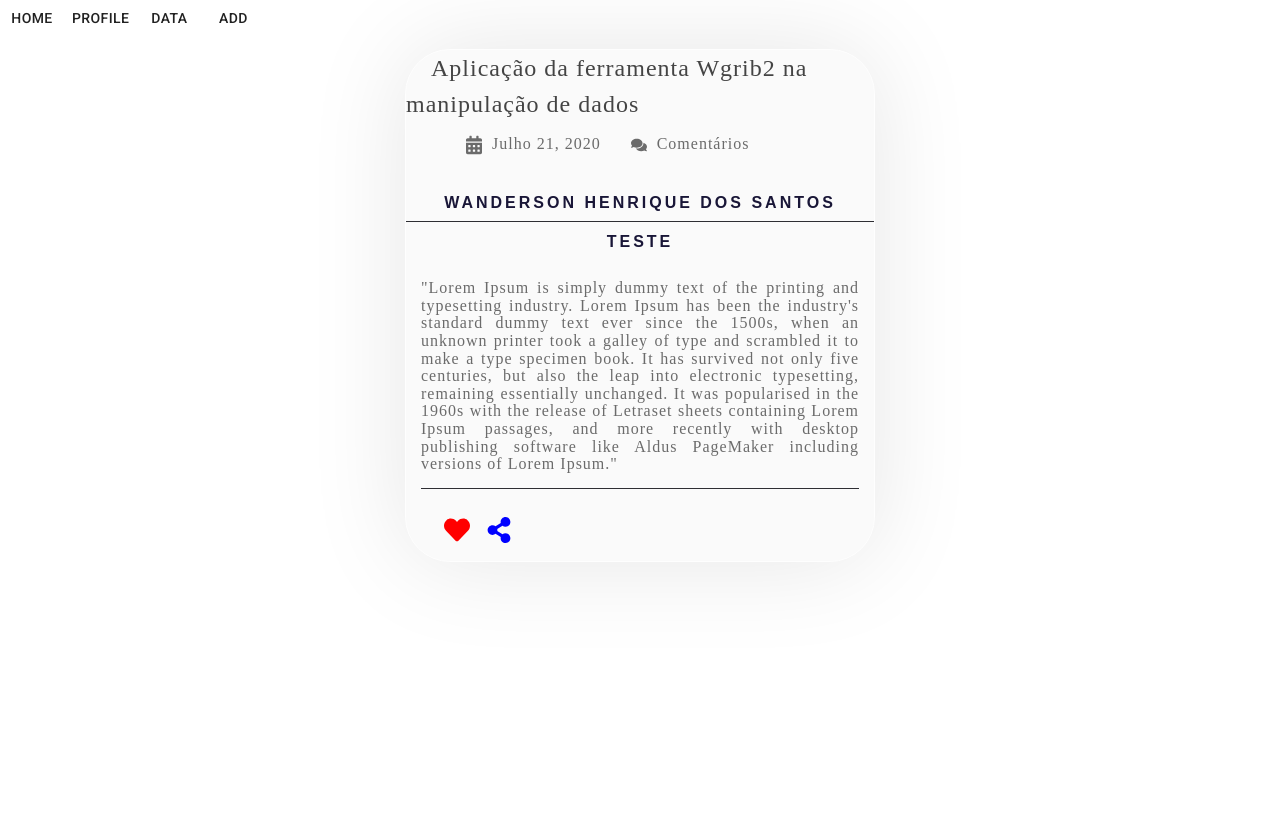
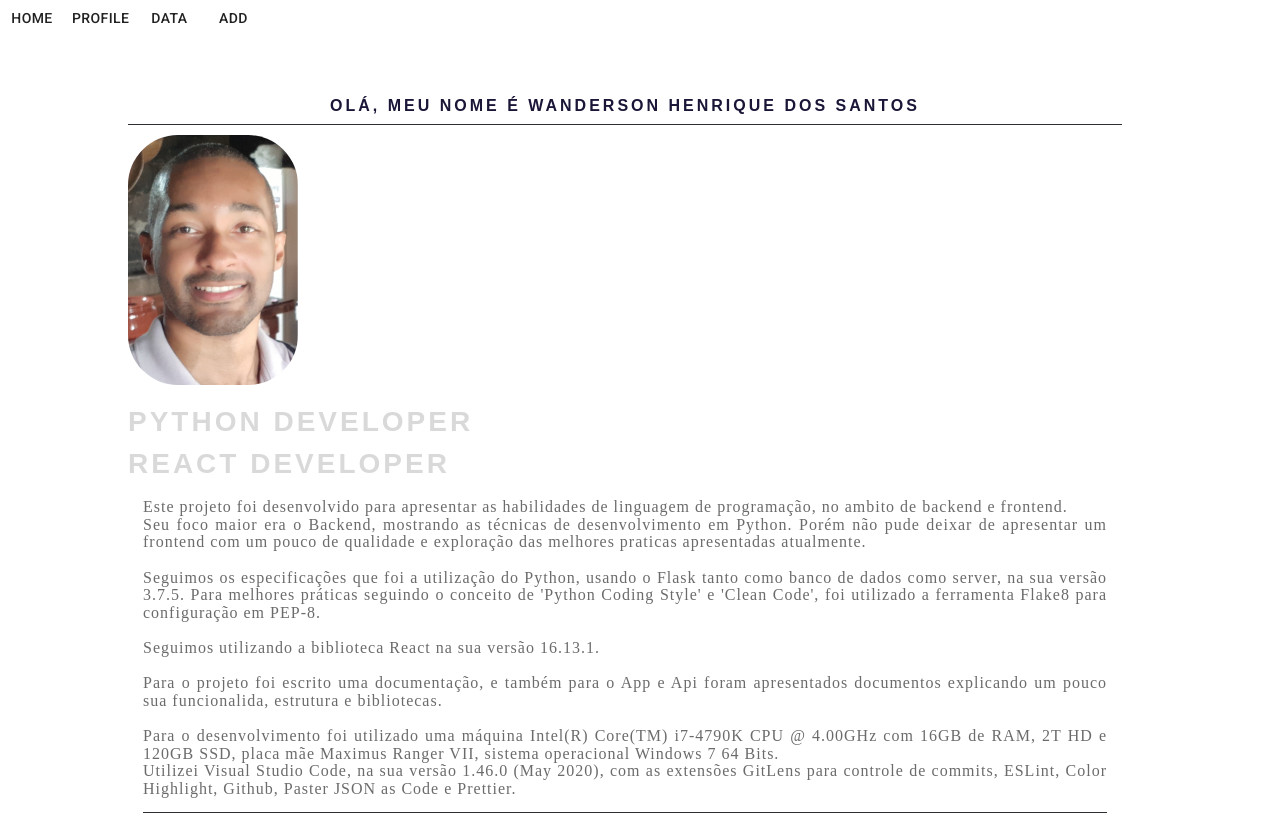
Before and after one commit to Wanhenri/Projeto-ERP, a React (Create React App) app in the folder app/: page / in a window 1280 px wide. Before the commit the page ends 800 px from the top, so only its background shows below. Built offline with nearby package versions, Linux system fonts and the light colour scheme.

Commit message:
atualização do routes+atualização do MenuDrop+assent com a imagem + add component cracha in welcome

```diff
--- a/app/src/component/MenuDrop/index.js
+++ b/app/src/component/MenuDrop/index.js
@@ -1,4 +1,5 @@
 import React from 'react';
+import { Link } from "react-router-dom";
 import Button from '@material-ui/core/Button';
 import Menu from '@material-ui/core/Menu';
 import MenuItem from '@material-ui/core/MenuItem';
@@ -19,15 +20,18 @@ export default function SimpleMenu() {
   const menusimple = [
     {
         id: 1,
-        name: "Home"
+        name: "Home",
+        path: "/home"
     },
     {
         id: 2,
-        name:"Profile"
+        name:"Profile",
+        path: "/profile"
     },
     {
         id: 3,
-        name:"Data"
+        name:"Data",
+        path: "/data"
     }
   ];
 
@@ -51,7 +55,9 @@ export default function SimpleMenu() {
   return (
     <div>
         {menusimple.map((simple) => (
+          <Link to={simple.path}>
             <ButtonSimple key={simple.id} content={simple.name} />
+          </Link>
         ))}
           <Button aria-controls="simple-menu" aria-haspopup="true" onClick={handleClick}>
               Add
@@ -63,8 +69,8 @@ export default function SimpleMenu() {
               open={Boolean(anchorEl)}
               onClose={handleClose}
           >
-              <MenuItem  onClick={handleClose}>Product</MenuItem>
-              <MenuItem  onClick={handleClose}>Vendor</MenuItem>
+            <Link to={"/product"}> <MenuItem  onClick={handleClose}>Product</MenuItem></Link>
+            <Link to={"/vendor"}> <MenuItem  onClick={handleClose}>Vendor</MenuItem></Link>
           </Menu>
     </div>
   );
--- /dev/null
+++ b/app/src/pages/Welcome/index.js
@@ -0,0 +1,72 @@
+import React from 'react';
+import styled from 'styled-components';
+import Title from '../../object/Title';
+import { Text } from '../../object/Text';
+
+
+
+export const Wrapper = styled.section`
+  margin: 0 auto;
+  width: 80vw;
+  padding-right: 30px;
+  margin-top:50px;
+`;
+
+const ContainerEffect = styled.section`
+  opacity: 3.5;
+  transition: filter 0.2s;
+
+  &:hover {
+    filter: brightness(75%);
+    transition: 0.1s ease-out;
+  }
+`;
+
+const logo = require("../../assent/wanderson.jpg");
+
+export const Cracha = styled.section`
+  width: 170px;
+  height: 250px;
+  border-radius: 50px;
+  background-size: cover;
+  background-image: url(${logo});
+  margin-bottom: 20px;
+`;
+
+function Welcome() {
+  return (
+    <Wrapper>
+        <Title content={"Olá, Meu nome é Wanderson Henrique dos Santos"} />
+        <Cracha />
+        <ContainerEffect><h2>Python Developer</h2></ContainerEffect>
+        <ContainerEffect><h2>React Developer</h2></ContainerEffect>
+
+        <Text>
+          Este projeto foi desenvolvido para apresentar as habilidades de linguagem de programação, no ambito de backend e frontend.<br></br>
+          Seu foco maior era o Backend, mostrando as técnicas de desenvolvimento em Python. Porém não pude deixar de apresentar um frontend
+          com um pouco de qualidade e exploração das melhores praticas apresentadas atualmente.
+          <br></br>
+          <br></br>
+          Seguimos os especificações que foi a utilização do Python, usando o Flask tanto como banco de dados como server, na sua versão 3.7.5.
+          Para melhores práticas seguindo o conceito de 'Python Coding Style' e 'Clean Code', foi utilizado a ferramenta Flake8 para configuração
+          em PEP-8.
+          <br></br>
+          <br></br>
+          Seguimos utilizando a biblioteca React na sua versão 16.13.1.
+          <br></br>
+          <br></br>
+          Para o projeto foi escrito uma documentação, e também para o App e Api foram apresentados documentos explicando um pouco sua funcionalida,
+          estrutura e bibliotecas.
+          <br></br>
+          <br></br>
+          Para o desenvolvimento foi utilizado uma máquina Intel(R) Core(TM) i7-4790K CPU @ 4.00GHz com 16GB de RAM, 2T HD e 120GB SSD,
+          placa mãe Maximus Ranger VII, sistema operacional Windows 7 64 Bits.<br></br>
+          Utilizei Visual Studio Code, na sua versão 1.46.0 (May 2020), com as extensões GitLens para controle de commits, ESLint, Color Highlight,
+          Github, Paster JSON as Code e Prettier.
+        </Text>
+
+    </Wrapper>
+  );
+}
+
+export default Welcome;
--- a/app/src/routes.js
+++ b/app/src/routes.js
@@ -6,15 +6,22 @@ import Data from "../src/pages/Data";
 import Profile from "../src/pages/Profile";
 import Product from "../src/pages/Product";
 import Vendor from "../src/pages/Vendor";
+import Welcome from "../src/pages/Welcome"
 
 
 export default function Router() {
     const routes = [
-      {
+        {
+          name: "Welcome",
+          exact: true,
+          component: Welcome,
+          path: "/"
+        },
+        {
         name: "Home",
         exact: true,
         component: Home,
-        path: "/"
+        path: "/home"
       },
       {
         name: "Data",
--- a/app/src/styles/base/index.js
+++ b/app/src/styles/base/index.js
@@ -10,10 +10,11 @@ const Base = createGlobalStyle`
     }
     h1{
         font-family: 'Fjalla One', sans-serif; /*font do titulo*/
-        color: #FFFF;
+        color: var(--color-base);
     }
     h2{
         font-family: 'Khula', sans-serif; /*font do subtitle*/
+        color: var(--color-negative-light);
     }
     input {
         font-family:inherit;
```
Also changed, not shown: app/src/assent/wanderson.jpg (added).
